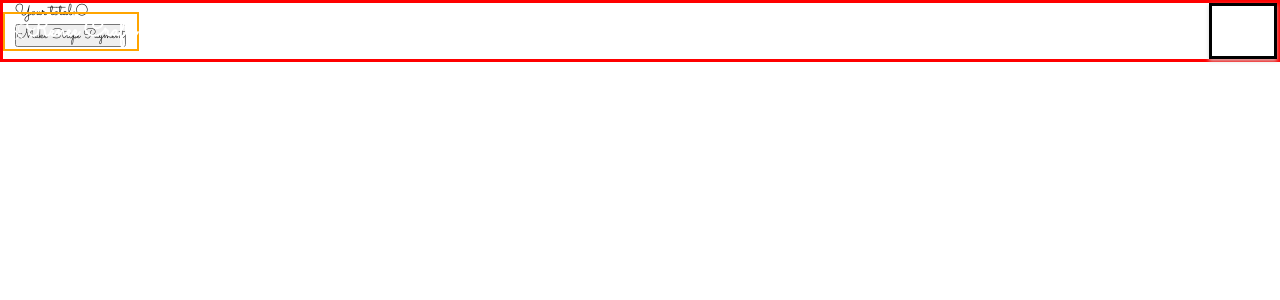
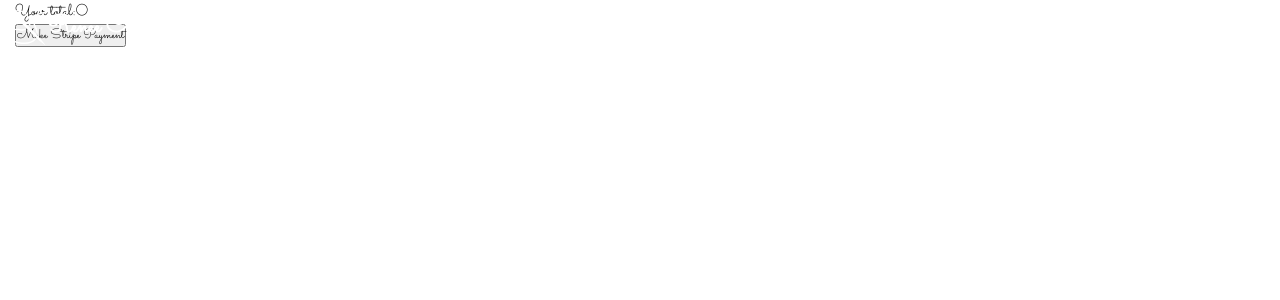
Before and after one commit to maggiekami/capstone-client, a React (Create React App) app: page /stripe in a window 1280 px wide. Shown: the top 300 px of the page. Built offline with nearby package versions, Linux system fonts and the light colour scheme.

Commit message:
add func to product cards

```diff
--- a/src/Components/Hero/Hero.scss
+++ b/src/Components/Hero/Hero.scss
@@ -12,10 +12,11 @@
   align-items: center;
   justify-content: center;
  &__container {
-  border: 2pxm solid blue;
-  color: $primary-colour-2;
+  color: white;
 
-
+ }
+ &__text {
+  font-size:4rem;
  }
 
 }
--- a/src/Components/Navbar/Navbar.js
+++ b/src/Components/Navbar/Navbar.js
@@ -57,7 +57,7 @@ const Navbar = () => {
                 <BiUserCircle className="header__icon--left" />
               </li>
               <li onClick={handleClick}>
-                <AiOutlineShoppingCart className="header__icon--left" />
+                <AiOutlineShoppingCart className="header__icon--right" />
                 {productsCount}
               </li>
             </ul>
--- a/src/Components/Navbar/Navbar.scss
+++ b/src/Components/Navbar/Navbar.scss
@@ -6,7 +6,6 @@
 .header {
 
   &__section {
-    border: 3px solid red;
     position: fixed;
     top: 0;
     display:flex;
@@ -27,7 +26,6 @@
 
 
   &__logo-div {
-    border: 2px solid orange;
     align-items: center;
     justify-content: center;
   }
@@ -35,26 +33,38 @@
   &__heading {
     display: flex;
     align-items: center;
-
+    padding-left: 0.7rem;
   }
   &__icon {
-    font-size: 2rem;
+    font-size: 4rem;
     cursor:pointer;
     &--left {
-      font-size: 1.5rem;
+      font-size: 2.6rem;
+      margin-right: 2rem;
+      // margin-top: 0.5rem;
+    }
+    &--right {
+      font-size: 2.4rem;
+    }
+    @include desktop {
+      font-size: 4rem;
     }
   }
   &__navbar {
     display: flex;
     align-items: center;
-    border: 3px solid black;
+    justify-content: space-between;
+    width: 40%;
     // position: absolute;
     height: max-content;
     padding: 1rem;
     // width: 100em;
     // top: 0;
     // left: 0;
-    box-shadow: 0 2px 4px rgba(209,209,209,0.904);
+    @include tablet {
+      justify-content: flex-end;
+    }
+
 
   }
   &__list {
@@ -69,7 +79,7 @@
   }
 
   &__nav-item {
-    font-size: 2rem;
+
 
   }
 
--- a/src/Components/ProductsMain/ProductsMain.scss
+++ b/src/Components/ProductsMain/ProductsMain.scss
@@ -1,7 +1,8 @@
 .products-main {
-    border: 3px dotted black;
     border: 3px dotted black;
     display: flex;
     flex-flow: row wrap;
     width: 100%;
+
+
 }
--- a/src/Components/ProductsSection/ProductsSection.js
+++ b/src/Components/ProductsSection/ProductsSection.js
@@ -35,9 +35,10 @@ const ProductsSection = ({ product }) => {
                 <img className="products__img" src={product.image} alt="knit" />
 
                 <div className="products__overlay-info">
-                  <h3 className="products__heading">Some text</h3>
-                  <p className="products__overlay-text">lorem</p>
-                  <BsArrowRightShort className="products__overlay-icon" />
+                  <h3 className="products__overlay-heading">{product.name}</h3>
+                  <p className="products__overlay-text">
+                    {product.description}
+                  </p>
                 </div>
               </div>
               <div className="products__single-footer">
--- a/src/Components/ProductsSection/ProductsSection.scss
+++ b/src/Components/ProductsSection/ProductsSection.scss
@@ -86,7 +86,7 @@
     object-fit: cover;
   }
   &__overlay-info {
-    border: 3px solid blue;
+    // border: 3px solid blue;
     position: absolute;
     display: flex;
     align-items: flex-start;
@@ -94,10 +94,10 @@
     justify-content: center;
     flex-direction: column;
     background: linear-gradient(rgba(0, 0, 0, 0.846), rgba(0, 0, 0, 0.759));
+    // background: linear-gradient(rgba(65, 8, 8, 0.846), rgba(29, 3, 3, 0.759));
     bottom: 0;
     width: 100%;
-    // height: 100%;
-    height: 1rem;
+    height: 0.5rem;
     overflow: hidden;
     transition:all 0.3s ease;
     // &:hover {
@@ -112,9 +112,9 @@
   &__overlay-text {
     color: white;
     opacity: 0.7;
-    font-size: 1.3rem;
+    font-size: 1.8rem;
   }
-  &__heading {
+  &__overlay-heading {
     color: white;
   }
   &__overlay-icon {
@@ -161,6 +161,7 @@
     transform: translateY(5px);
 
 }
+
 // &__dot {
 
 // }}
--- a/src/pages/Checkout/Checkout.js
+++ b/src/pages/Checkout/Checkout.js
@@ -1,6 +1,7 @@
 import axios from "axios";
 import React, { useEffect, useState, useContext } from "react";
 import { CartContext } from "../../CartContext";
+import Cart from "../../components/Cart/Cart";
 
 const formatPrice = ({ amount, currency, quantity }) => {
   const numberFormat = new Intl.NumberFormat("en-US", {
--- a/src/pages/Products/Products.scss
+++ b/src/pages/Products/Products.scss
@@ -0,0 +1,5 @@
+.products {
+    &__heading {
+        padding: 1rem;
+    }
+}
```
